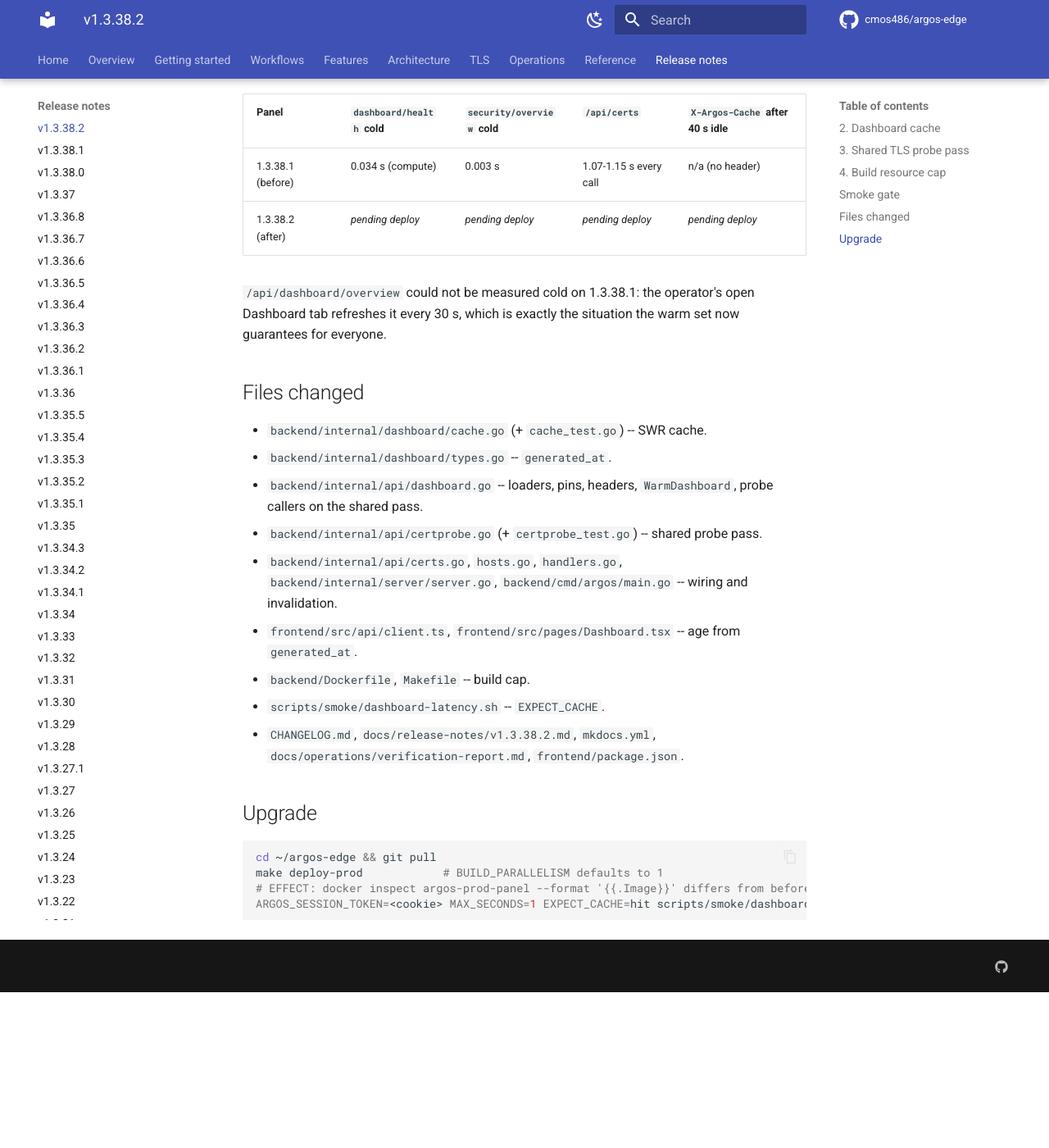
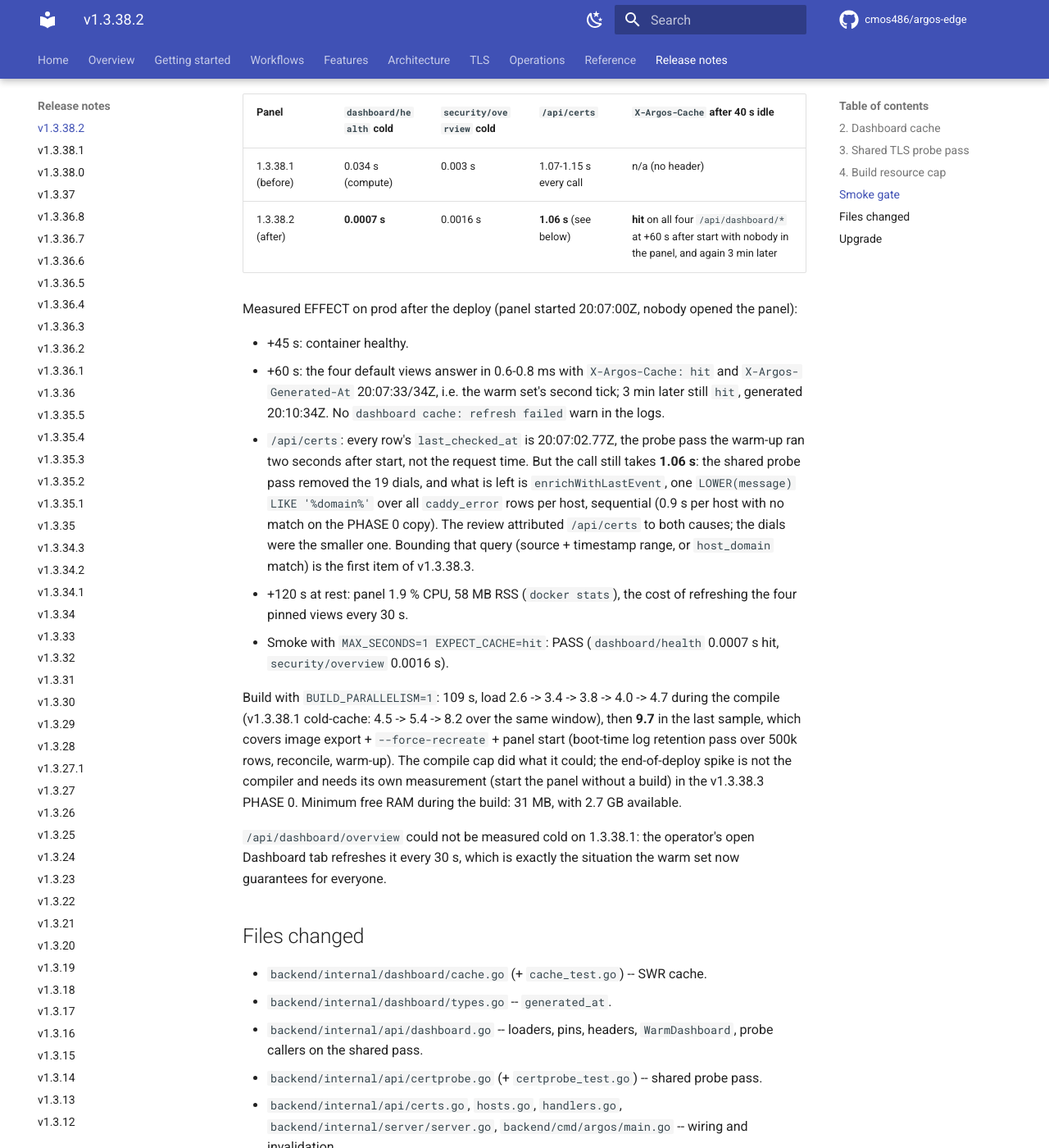
Before and after one commit to cmos486/argos-edge, an MkDocs documentation site: the page built from docs/release-notes/v1.3.38.2.md, in a window 1280 px wide and 1400 px high, scrolled down 3762 px. Shown: the whole window at 82% size. Built offline with MkDocs 1.6.1 and Material for MkDocs 9.7.7, drawn with Linux system fonts in a browser that asks for light colours; comment, search, counter and statistics services are not loaded; before the commit the page ends 4972 px from its top, so only the background shows below that.

Commit message:
docs(release): record v1.3.38.2 after-smoke, warm-set EFFECT and build load
Nobody in the panel: all four default dashboard views X-Argos-Cache:
hit in 0.6-0.8 ms at +60 s after start and 3 min later; smoke PASS
at MAX_SECONDS=1 EXPECT_CACHE=hit; panel at rest 1.9 % CPU / 58 MB.
/api/certs last_checked_at is the warm-up probe time but latency is
unchanged at 1.06 s (enrichWithLastEvent LIKE; v1.3.38.3 first
item). Build peak still 9.7 in the export/recreate/boot window with
BUILD_PARALLELISM=1 (compile phase capped at 3.4-4.7). Both under
Known issues.

```diff
--- a/docs/release-notes/v1.3.38.2.md
+++ b/docs/release-notes/v1.3.38.2.md
@@ -148,7 +148,40 @@ checked on latency only.
 | Panel | `dashboard/health` cold | `security/overview` cold | `/api/certs` | `X-Argos-Cache` after 40 s idle |
 |---|---|---|---|---|
 | 1.3.38.1 (before) | 0.034 s (compute) | 0.003 s | 1.07-1.15 s every call | n/a (no header) |
-| 1.3.38.2 (after) | _pending deploy_ | _pending deploy_ | _pending deploy_ | _pending deploy_ |
+| 1.3.38.2 (after) | **0.0007 s** | 0.0016 s | **1.06 s** (see below) | **hit** on all four `/api/dashboard/*` at +60 s after start with nobody in the panel, and again 3 min later |
+
+Measured EFFECT on prod after the deploy (panel started
+20:07:00Z, nobody opened the panel):
+
+- +45 s: container healthy.
+- +60 s: the four default views answer in 0.6-0.8 ms with
+  `X-Argos-Cache: hit` and `X-Argos-Generated-At` 20:07:33/34Z, i.e.
+  the warm set's second tick; 3 min later still `hit`, generated
+  20:10:34Z. No `dashboard cache: refresh failed` warn in the logs.
+- `/api/certs`: every row's `last_checked_at` is 20:07:02.77Z, the
+  probe pass the warm-up ran two seconds after start, not the
+  request time. But the call still takes **1.06 s**: the shared
+  probe pass removed the 19 dials, and what is left is
+  `enrichWithLastEvent`, one `LOWER(message) LIKE '%domain%'` over
+  all `caddy_error` rows per host, sequential (0.9 s per host with
+  no match on the PHASE 0 copy). The review attributed `/api/certs`
+  to both causes; the dials were the smaller one. Bounding that
+  query (source + timestamp range, or `host_domain` match) is the
+  first item of v1.3.38.3.
+- +120 s at rest: panel 1.9 % CPU, 58 MB RSS (`docker stats`), the
+  cost of refreshing the four pinned views every 30 s.
+- Smoke with `MAX_SECONDS=1 EXPECT_CACHE=hit`: PASS (`dashboard/health`
+  0.0007 s hit, `security/overview` 0.0016 s).
+
+Build with `BUILD_PARALLELISM=1`: 109 s, load 2.6 -> 3.4 -> 3.8 ->
+4.0 -> 4.7 during the compile (v1.3.38.1 cold-cache: 4.5 -> 5.4 ->
+8.2 over the same window), then **9.7** in the last sample, which
+covers image export + `--force-recreate` + panel start (boot-time
+log retention pass over 500k rows, reconcile, warm-up). The compile
+cap did what it could; the end-of-deploy spike is not the compiler
+and needs its own measurement (start the panel without a build) in
+the v1.3.38.3 PHASE 0. Minimum free RAM during the build: 31 MB,
+with 2.7 GB available.
 
 `/api/dashboard/overview` could not be measured cold on 1.3.38.1:
 the operator's open Dashboard tab refreshes it every 30 s, which is
```
Also changed, not shown: CHANGELOG.md (+17 -0 lines), docs/operations/verification-report.md (+3 -3 lines).
